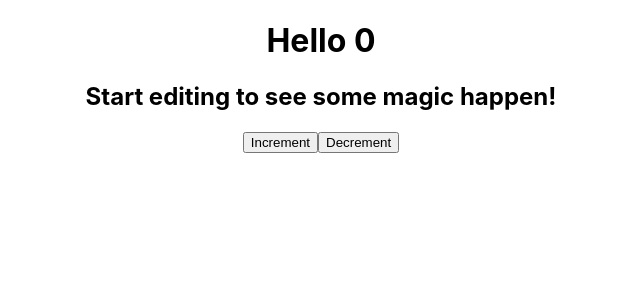
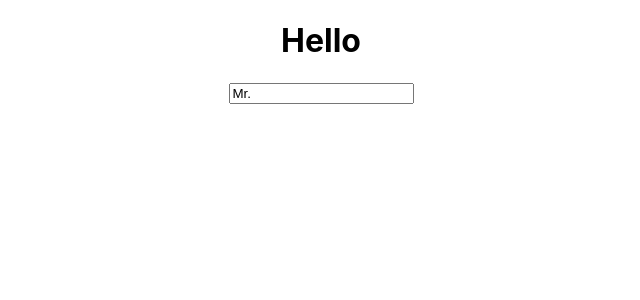
Before and after one commit to aggie97/nomad-coders-react-hooks-10, a React (Create React App) app: page / in a window 1280 px wide. Shown: the top 300 px of the page, without its empty margins (319-959 px from the left). Built offline with nearby package versions, Linux system fonts and the light colour scheme.

Commit message:
useInput custom hook

```diff
--- a/src/App.js
+++ b/src/App.js
@@ -1,49 +1,15 @@
-import React, { useState } from "react";
+import React from "react";
 import "./App.css";
+import { useInput } from "./customHooks/useInput";
 
 const App = () => {
-  const [item, setItem] = useState(0);
-  const incrementItem = () => setItem(item + 1);
-  const decrementItem = () => setItem(item - 1);
+  const name = useInput("Mr. ");
   return (
     <div className="App">
-      <h1>Hello {item}</h1>
-      <h2>Start editing to see some magic happen!</h2>
-      <button onClick={incrementItem}>Increment</button>
-      <button onClick={decrementItem}>Decrement</button>
+      <h1>Hello</h1>
+      <input placeholder="name" {...name} />
     </div>
   );
 };
 
-class AppUpgly extends React.Component {
-  state = {
-    item: 1,
-  };
-  render() {
-    const { item } = this.state;
-    return (
-      <div className="App">
-        <h1>Hello {item}</h1>
-        <h2>Start editing to see some magic happen!</h2>
-        <button onClick={this.incrementItem}>Increment</button>
-        <button onClick={this.decrementItem}>Decrement</button>
-      </div>
-    );
-  }
-  incrementItem = () => {
-    this.setState((state) => {
-      return {
-        item: state.item + 1,
-      };
-    });
-  };
-  decrementItem = () => {
-    this.setState((state) => {
-      return {
-        item: state.item - 1,
-      };
-    });
-  };
-}
-
 export default App;
--- /dev/null
+++ b/src/customHooks/useInput.js
@@ -0,0 +1,12 @@
+import { useState } from "react";
+
+export const useInput = (initialValue) => {
+  const [value, setValue] = useState(initialValue);
+  const onChange = (event) => {
+    setValue(event.target.value);
+  };
+  return {
+    value,
+    onChange,
+  };
+};
```
